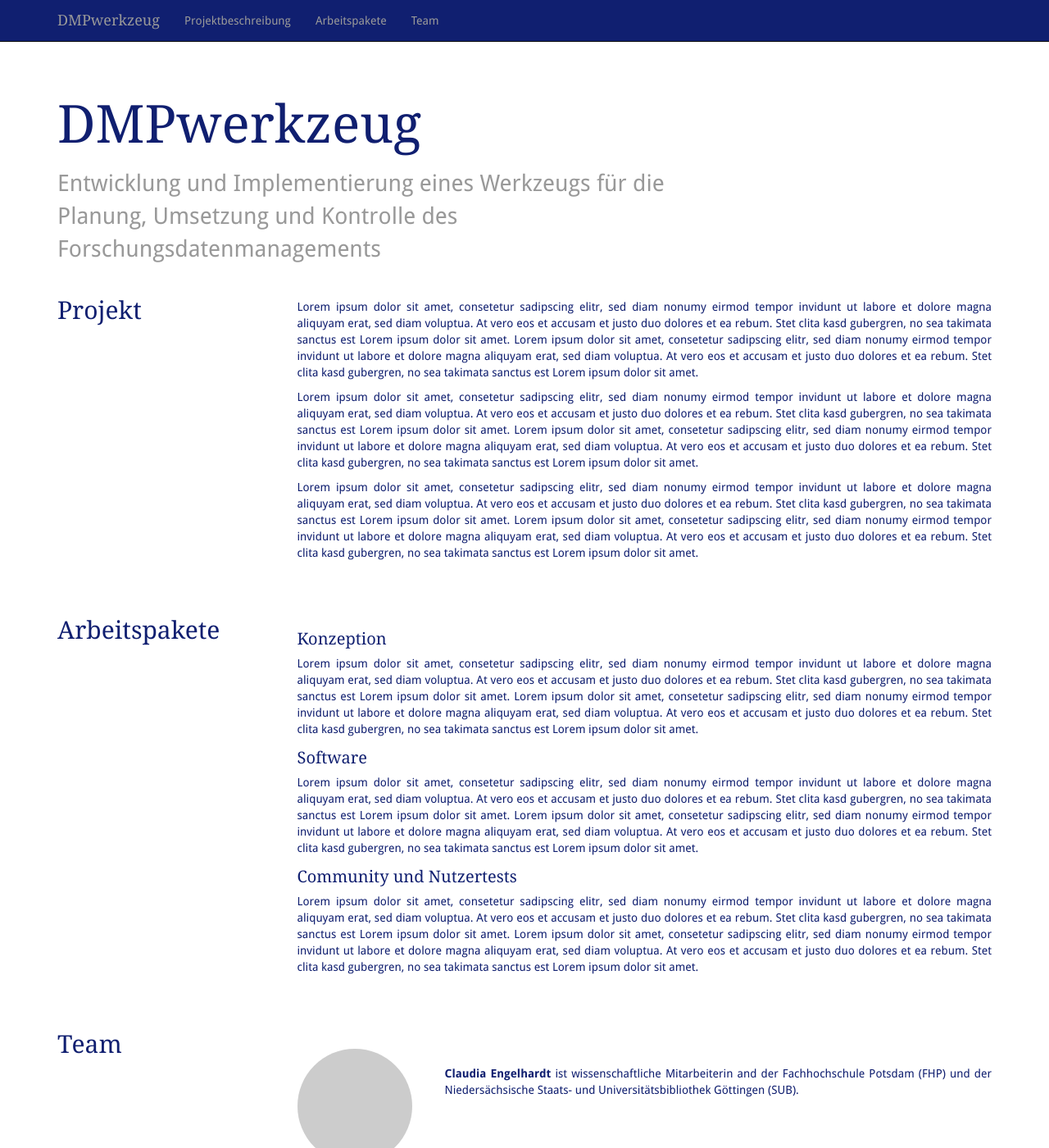
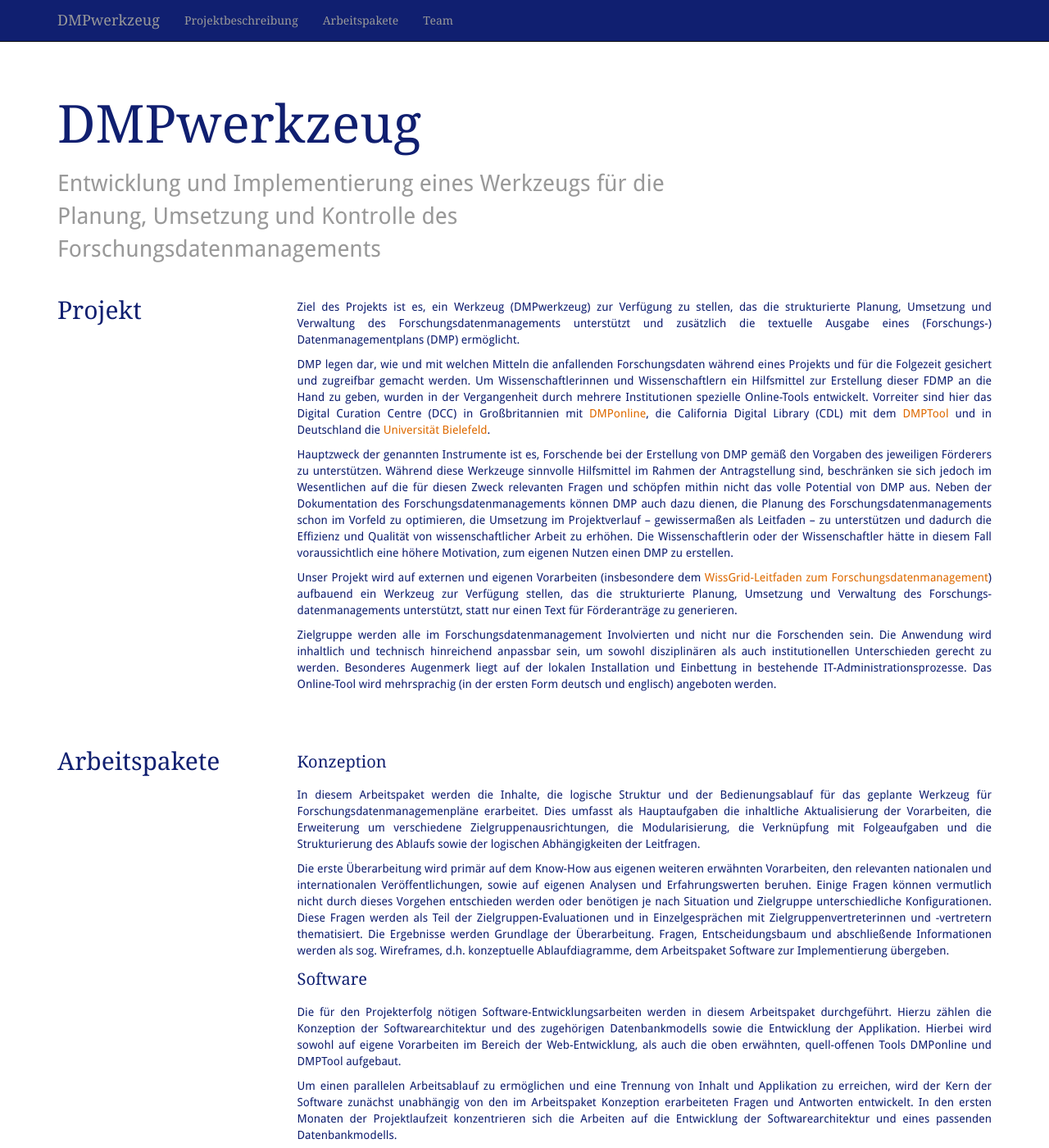
Before and after one commit to rdmorganiser/rdmorganiser.github.io, a Jekyll site: the page built from index.html, in a window 1280 px wide and 1400 px high. Shown: the whole window at 82% size. Built offline with Jekyll 4.4.1, drawn with Linux system fonts in a browser that asks for light colours; some of the changed text lies outside the part shown.

Commit message:
content seperated into includes, content added

```diff
--- a/_config.yml
+++ b/_config.yml
@@ -1,7 +1,7 @@
 # Site settings
 title: DMPwerkzeug
 description: ""
-baseurl: ""
+baseurl: "/dmp"
 url: "http://dmpwerkzeug.github.io"
 
 # Build settings
@@ -10,27 +10,27 @@ permalink: pretty
 
 navigation:
 - title: Projektbeschreibung
-  url: '/#overview'
+  url: '#overview'
 - title: Arbeitspakete
-  url: '/#workpackages'
+  url: '#workpackages'
 - title: Team
-  url: '/#team'
+  url: '#team'
 
 team:
 - name: Claudia Engelhardt
   info: ist wissenschaftliche Mitarbeiterin and der Fachhochschule Potsdam (FHP) und der Niedersächsische Staats- und Universitätsbibliothek Göttingen (SUB).
   image: /img/team/ce.jpg
 - name: Jochen Klar
-  info: ist wissenschaftlicher Mitarbeiter am Leibniz-Institut für Astrophysik Potsdam (AIP). Dort Arbeitet er sowohl an der Entwicklung und dem Betrieb von astronomischen Datenbanken, sowie an interdisziplinären Projekten zu den Themen Datenmanagement und Datenveröffentlichungen.
+  info: ist wissenschaftlicher Mitarbeiter am Leibniz-Institut für Astrophysik Potsdam (AIP). Er arbeitet dort an der Entwicklung und dem Betrieb von astronomischen Datenbanken, sowie an interdisziplinären Projekten zu den Themen Datenmanagement und Datenveröffentlichungen.
   image: /img/team/jk.jpg
-- name: Jens Ludwig
-  info: ist wissenschaftlicher Mitarbeiter an der Staatsbibliothek zu Berlin.
-  image: /img/team/jl.jpg
+# - name: Jens Ludwig
+#  info: ist wissenschaftlicher Mitarbeiter an der Staatsbibliothek zu Berlin.
+#  image: /img/team/jl.jpg
 - name: Harry Enke
-  info: leitet die E-Science Gruppe am Leibniz-Institut für Astrophysik Potsdam (AIP). Sein Arbeitsgebiet ist der Aufbau von digitaler Infrastruktur für Forschungsdaten in der Astrophysik. Er war als PI des Astrogrid-D am Aufbau des akademischen D-Grids beteiligt und ist Mitglied des German Astrophysics Virtual Observatory (GAVO).
+  info: leitet die E-Science Gruppe am Leibniz-Institut für Astrophysik Potsdam (AIP). Sein Arbeitsgebiet ist der Aufbau von digitaler Infrastruktur für Forschungsdaten in der Astrophysik. Er war als Projektmanager des Astrogrid-D am Aufbau des akademischen D-Grids beteiligt und ist Mitglied des German Astrophysics Virtual Observatory (GAVO).
   image: /img/team/he.jpg
 - name: Heike Neuroth
-  info: ist Professorin für Bibliothekswissenschaften an der Fachhochschule Potsdam (FHP). Ihr Arbeitsgebiet umfasst zahlreiche Aktivitäten im Bereich der elektronischen Archivierung, des Forschungsdatenmanagements, der langzeitarchivieung und den Digital Humanities.
+  info: ist Professorin für Bibliothekswissenschaften an der Fachhochschule Potsdam (FHP). Ihre Arbeit umfasst zahlreiche Aktivitäten im Bereich der elektronischen Archivierung, des Forschungsdatenmanagements, der langzeitarchivieung und den Digital Humanities.
   image: /img/team/hn.jpg
 
 partner:
--- a/_includes/head.html
+++ b/_includes/head.html
@@ -3,12 +3,12 @@
 <meta name="viewport" content="width=device-width, initial-scale=1.0">
 <title>{{site.title}}</title>
 
-<link href="/css/bootstrap.min.css" media="screen" rel="stylesheet" type="text/css">
-<link href="/css/solarized-light.css" media="screen" rel="stylesheet" type="text/css">
-<link href="/css/style.css" media="screen" rel="stylesheet" type="text/css">
+<link href="{{ site.baseurl }}/css/bootstrap.min.css" media="screen" rel="stylesheet" type="text/css">
+<link href="{{ site.baseurl }}/css/solarized-light.css" media="screen" rel="stylesheet" type="text/css">
+<link href="{{ site.baseurl }}/css/style.css" media="screen" rel="stylesheet" type="text/css">
 
-<script src="/js/jquery-2.1.1.min.js"></script>
-<script src="/js/bootstrap.min.js"></script>
+<script src="{{ site.baseurl }}/js/jquery-2.1.1.min.js"></script>
+<script src="{{ site.baseurl }}/js/bootstrap.min.js"></script>
 <script>
 $(function() {
     $('a[href*=#]:not([href=#])').click(function() {
--- a/_includes/navigation.html
+++ b/_includes/navigation.html
@@ -7,13 +7,13 @@
                 <span class="icon-bar"></span>
                 <span class="icon-bar"></span>
             </button>
-            <a class="navbar-brand" href="#top">DMPwerkzeug</a>
+            <a class="navbar-brand" href="{{ site.baseurl }}/#top">DMPwerkzeug</a>
         </div>
 
         <div class="collapse navbar-collapse" id="navbar-collapse">
             <ul class="nav navbar-nav">
                 {% for node in site.navigation %}
-                <li><a href="{{ node.url }}">{{ node.title }}</a></li>
+                <li><a href="{{ site.baseurl }}/{{ node.url }}">{{ node.title }}</a></li>
                 {% endfor %}
             </ul>
         </div>
--- /dev/null
+++ b/_includes/project.md
@@ -0,0 +1,9 @@
+Ziel des Projekts ist es, ein Werkzeug (DMPwerkzeug) zur Verfügung zu stellen, das die strukturierte Planung, Umsetzung und Verwaltung des Forschungsdatenmanagements unterstützt und zusätzlich die textuelle Ausgabe eines (Forschungs-) Datenmanagementplans (DMP) ermöglicht.
+
+DMP legen dar, wie und mit welchen Mitteln die anfallenden Forschungsdaten während eines Projekts und für die Folgezeit gesichert und zugreifbar gemacht werden. Um Wissenschaftlerinnen und Wissenschaftlern ein Hilfsmittel zur Erstellung dieser FDMP an die Hand zu geben, wurden in der Vergangenheit durch mehrere Institutionen spezielle Online-Tools entwickelt. Vorreiter sind hier das Digital Curation Centre (DCC) in Großbritannien mit [DMPonline](https://dmponline.dcc.ac.uk), die California Digital Library (CDL) mit dem [DMPTool](https://dmptool.org/) und in Deutschland die [Universität Bielefeld](https://data.uni-bielefeld.de/de/data-management-plan).
+
+Hauptzweck der genannten Instrumente ist es, Forschende bei der Erstellung von DMP gemäß den Vorgaben des jeweiligen Förderers zu unterstützen. Während diese Werkzeuge sinnvolle Hilfsmittel im Rahmen der Antragstellung sind, beschränken sie sich jedoch im Wesentlichen auf die für diesen Zweck relevanten Fragen und schöpfen mithin nicht das volle Potential von DMP aus. Neben der Dokumentation des Forschungsdaten­manage­ments können DMP auch dazu dienen, die Planung des Forschungsdatenmanagements schon im Vorfeld zu optimieren, die Umsetzung im Projektverlauf – gewissermaßen als Leitfaden – zu unterstützen und dadurch die Effizienz und Qualität von wissenschaftlicher Arbeit zu erhöhen. Die Wissenschaftlerin oder der Wissenschaftler hätte in diesem Fall voraussichtlich eine höhere Moti­vation, zum eigenen Nutzen einen DMP zu erstellen.
+
+Unser Projekt wird auf externen und eigenen Vorarbeiten (insbesondere dem [WissGrid-Leitfaden zum Forschungsdatenmanagement](http://www.wissgrid.de/publikationen/Leitfaden_Data-Management-WissGrid.pdf)) aufbauend ein Werkzeug zur Verfügung stellen, das die strukturierte Planung, Umsetzung und Verwaltung des For­schungs­datenmanagements unterstützt, statt nur einen Text für Förderanträge zu generieren.
+
+Zielgruppe werden alle im Forschungsdatenmanagement Involvierten und nicht nur die For­schenden sein. Die Anwendung wird inhaltlich und technisch hinreichend anpassbar sein, um sowohl dis­zi­plinären als auch institutionellen Unterschieden gerecht zu werden. Besonderes Augenmerk liegt auf der lokalen Installation und Einbettung in bestehende IT-Administrationsprozesse. Das Online-Tool wird mehrsprachig (in der ersten Form deutsch und englisch) angeboten werden.
--- /dev/null
+++ b/_includes/workpackages.md
@@ -0,0 +1,27 @@
+### Konzeption
+
+In diesem Arbeitspaket werden die Inhalte, die logische Struktur und der Bedienungsablauf für das geplante Werkzeug für Forschungsdatenmanagemenpläne erarbeitet. Dies umfasst als Hauptaufgaben die inhaltliche Aktualisierung der Vorarbeiten, die Erweiterung um verschiedene Zielgruppenausrichtungen, die Modularisierung, die Verknüpfung mit Folgeaufgaben und die Strukturierung des Ablaufs sowie der logischen Abhängigkeiten der Leitfragen.
+
+Die erste Überarbeitung wird primär auf dem Know-How aus eigenen weiteren erwähnten Vorarbeiten, den relevanten nationalen und internationalen Veröffentlichungen, sowie auf eigenen Analysen und Erfahrungswerten beruhen. Einige Fragen können vermutlich nicht durch dieses Vorgehen entschieden werden oder benötigen je nach Situation und Zielgruppe unterschiedliche Konfigurationen. Diese Fragen werden als Teil der Zielgruppen-Evaluationen und in Einzelgesprächen mit Zielgruppenvertreterinnen und -vertretern thematisiert. Die Ergebnisse werden Grundlage der Überarbeitung. Fragen, Entscheidungsbaum und abschließende Informationen werden als sog. Wireframes, d.h. konzeptuelle Ablaufdiagramme, dem Arbeitspaket Software zur Implementierung übergeben.
+
+### Software
+
+Die für den Projekterfolg nötigen Software-Entwicklungsarbeiten werden in diesem Arbeitspaket durchgeführt. Hierzu zählen die Konzeption der Softwarearchitektur und des zugehörigen Daten­bankmodells sowie die Entwicklung der Applikation. Hierbei wird sowohl auf eigene Vorarbeiten im Be­reich der Web-Entwicklung, als auch die oben erwähnten, quell-offenen Tools DMPonline und DMPTool aufgebaut.
+
+Um einen parallelen Arbeitsablauf zu ermöglichen und eine Trennung von Inhalt und Applikation zu erreichen, wird der Kern der Software zunächst unabhängig von den im Arbeitspaket Konzeption erarbeiteten Fragen und Antworten entwickelt. In den ersten Monaten der Projektlaufzeit konzentrieren sich die Arbeiten auf die Entwicklung der Softwarearchitektur und eines passenden Datenbankmodells.
+
+Zusätzlich werden die Schnittstellen der bestehenden Werkzeuge und weiterer relevanter Initiativen daraufhin untersucht, ob sie in das DMPwerkzeug integriert wer­den können. Aufbauend darauf wird ein Prototyp entwickelt, welcher mit einem vorläufigen Fragenset die prinzipielle Funktionalität der Applikation demonstriert.
+
+Mit dem Abschluss der oben beschriebenen konzeptionellen Arbeiten werden die erarbeiteten Fragenkomplexe in die Anwendung überführt und eine erste nutzbare Version erstellt. Diese Version wird zunächst an zentraler Stelle installiert und den Nutzenden für die im Arbeitspaket Community und Nutzertests beschriebene Evaluation zugänglich gemacht. In enger Zusammenarbeit mit diesem Arbeitspaket werden dann die in den Test gefundenen Fehler beseitigt, Verbesserungen eingefügt und so die Applikation in einem iterativen Prozess nach und nach finalisiert.
+
+### Community und Nutzertests
+
+In diesem Arbeitspaket wird der Prototyp durch Angehörige der verschiedenen Zielgruppen (jeweils Forschende und Infrastrukturvertreterinnen und -vertreter in den Kontexten Arbeitsgruppe, Projekt sowie Institut) getestet und evaluiert. Auf Grundlage dieses Nutzer­feedbacks werden in einem iterativen Prozess Fehler behoben und Verbesserungen eingearbeitet, um zu gewährleisten, dass die finale Version der Anwendung den Anforderungen und Bedürf­nissen der Zielgruppen entspricht. Die Tests finden in zwei Runden statt: die erste nach etwa einem Drittel, die zweite etwa nach dem zweiten Drittel der Projektlaufzeit.
+
+Die Nutzertests werden in der Form von Workshops durchgeführt, die Hands-on-Sessions und Gruppengespräche zur Evaluierung beinhalten werden. Im Mittelpunkt steht dabei die Frage, inwieweit das Tool für ihre Arbeit hilfreich und dazu geeignet ist, das Forschungsdatenmanagement zu unterstützen, wozu neben der einfachen Bedienbarkeit vor allem auch die inhaltliche Dimension beleuchtet werden muss. D.h. die Workshops, die im ersten Drittel der Projektlaufzeit durchgeführt werden, werden auch eine Gelegenheit sein, zielgruppen- und disziplinspezifische Anforderungen zu erheben.
+
+Während die Tests mit den Forschenden sich hauptsächlich auf die inhaltlichen Aspekte konzentrieren, wird in den Workshops mit Infrastrukturvertreterinnen und -vertretern zusätzlich die Konfigurierbarkeit und Anpassbarkeit des Werkzeuges für die Bedürfnisse des jeweiligen institutionellen Kontextes in den Blick genommen.
+
+Auf Grundlage der Ergebnisse der Nutzertests werden Iterationen des Fragenkatalogs und der Aufgabenverwaltung vorgenommen und Fehler in der Software behoben.
+
+Die finale Version des DMPwerkzeugs wird in einem Abschlussworkshop der Community vorgestellt.
--- a/css/style.scss
+++ b/css/style.scss
@@ -38,7 +38,7 @@ body {
 .mono, pre {
     font-family: DroidSans-Mono;
 }
-h1, h2, h3, h4, h5, h6 {
+h1, h2, h3, h4, h5, h6, .navbar-nav a {
     font-family: DroidSerif, sans;
     font-weight: normal;
     color: $darkblue;
@@ -72,9 +72,9 @@ h2 {
 }
 h3 {
     font-size: 20px;
-    line-height: 20px;
-    margin-top: 15px;
-    margin-bottom: 10px;
+    line-height: 30px;
+    margin-top: 0;
+    margin-bottom: 15px;
 }
 h4 {
     font-size: 16px;
--- a/index.html
+++ b/index.html
@@ -20,15 +20,7 @@ layout: page
         </div>
 
         <div class="col-md-9">
-            <p>
-                Lorem ipsum dolor sit amet, consetetur sadipscing elitr, sed diam nonumy eirmod tempor invidunt ut labore et dolore magna aliquyam erat, sed diam voluptua. At vero eos et accusam et justo duo dolores et ea rebum. Stet clita kasd gubergren, no sea takimata sanctus est Lorem ipsum dolor sit amet. Lorem ipsum dolor sit amet, consetetur sadipscing elitr, sed diam nonumy eirmod tempor invidunt ut labore et dolore magna aliquyam erat, sed diam voluptua. At vero eos et accusam et justo duo dolores et ea rebum. Stet clita kasd gubergren, no sea takimata sanctus est Lorem ipsum dolor sit amet.
-            </p>
-            <p>
-                Lorem ipsum dolor sit amet, consetetur sadipscing elitr, sed diam nonumy eirmod tempor invidunt ut labore et dolore magna aliquyam erat, sed diam voluptua. At vero eos et accusam et justo duo dolores et ea rebum. Stet clita kasd gubergren, no sea takimata sanctus est Lorem ipsum dolor sit amet. Lorem ipsum dolor sit amet, consetetur sadipscing elitr, sed diam nonumy eirmod tempor invidunt ut labore et dolore magna aliquyam erat, sed diam voluptua. At vero eos et accusam et justo duo dolores et ea rebum. Stet clita kasd gubergren, no sea takimata sanctus est Lorem ipsum dolor sit amet.
-            </p>
-            <p>
-                Lorem ipsum dolor sit amet, consetetur sadipscing elitr, sed diam nonumy eirmod tempor invidunt ut labore et dolore magna aliquyam erat, sed diam voluptua. At vero eos et accusam et justo duo dolores et ea rebum. Stet clita kasd gubergren, no sea takimata sanctus est Lorem ipsum dolor sit amet. Lorem ipsum dolor sit amet, consetetur sadipscing elitr, sed diam nonumy eirmod tempor invidunt ut labore et dolore magna aliquyam erat, sed diam voluptua. At vero eos et accusam et justo duo dolores et ea rebum. Stet clita kasd gubergren, no sea takimata sanctus est Lorem ipsum dolor sit amet.
-            </p>
+            {% capture project %}{% include project.md %}{% endcapture %}{{ project | markdownify }}
         </div>
     </div>
 
@@ -38,23 +30,7 @@ layout: page
             <h2>Arbeitspakete</h2>
         </div>
         <div class="col-md-9">
-            <h3>Konzeption</h3>
-
-            <p>
-                Lorem ipsum dolor sit amet, consetetur sadipscing elitr, sed diam nonumy eirmod tempor invidunt ut labore et dolore magna aliquyam erat, sed diam voluptua. At vero eos et accusam et justo duo dolores et ea rebum. Stet clita kasd gubergren, no sea takimata sanctus est Lorem ipsum dolor sit amet. Lorem ipsum dolor sit amet, consetetur sadipscing elitr, sed diam nonumy eirmod tempor invidunt ut labore et dolore magna aliquyam erat, sed diam voluptua. At vero eos et accusam et justo duo dolores et ea rebum. Stet clita kasd gubergren, no sea takimata sanctus est Lorem ipsum dolor sit amet.
-            </p>
-
-            <h3>Software</h3>
-
-            <p>
-                Lorem ipsum dolor sit amet, consetetur sadipscing elitr, sed diam nonumy eirmod tempor invidunt ut labore et dolore magna aliquyam erat, sed diam voluptua. At vero eos et accusam et justo duo dolores et ea rebum. Stet clita kasd gubergren, no sea takimata sanctus est Lorem ipsum dolor sit amet. Lorem ipsum dolor sit amet, consetetur sadipscing elitr, sed diam nonumy eirmod tempor invidunt ut labore et dolore magna aliquyam erat, sed diam voluptua. At vero eos et accusam et justo duo dolores et ea rebum. Stet clita kasd gubergren, no sea takimata sanctus est Lorem ipsum dolor sit amet.
-            </p>
-
-            <h3>Community und Nutzertests</h3>
-
-            <p>
-                Lorem ipsum dolor sit amet, consetetur sadipscing elitr, sed diam nonumy eirmod tempor invidunt ut labore et dolore magna aliquyam erat, sed diam voluptua. At vero eos et accusam et justo duo dolores et ea rebum. Stet clita kasd gubergren, no sea takimata sanctus est Lorem ipsum dolor sit amet. Lorem ipsum dolor sit amet, consetetur sadipscing elitr, sed diam nonumy eirmod tempor invidunt ut labore et dolore magna aliquyam erat, sed diam voluptua. At vero eos et accusam et justo duo dolores et ea rebum. Stet clita kasd gubergren, no sea takimata sanctus est Lorem ipsum dolor sit amet.
-            </p>
+            {% capture workpackages %}{% include workpackages.md %}{% endcapture %}{{ workpackages | markdownify }}
         </div>
     </div>
 
@@ -66,7 +42,7 @@ layout: page
         <div class="col-md-9">
             {% for member in site.team %}
             <div class="team-member">
-                <img src="{{ member.image}}" />
+                <img src="{{ site.baseurl }}/{{ member.image}}" />
                 <p>
                     <strong>{{ member.name }}</strong> {{ member.info }}
                 </p>
```
